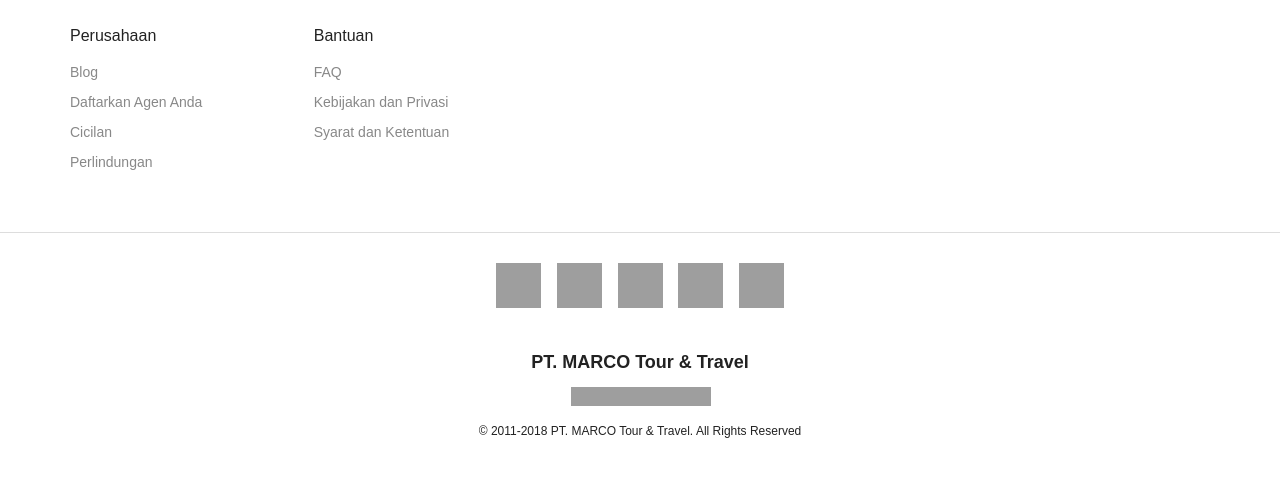
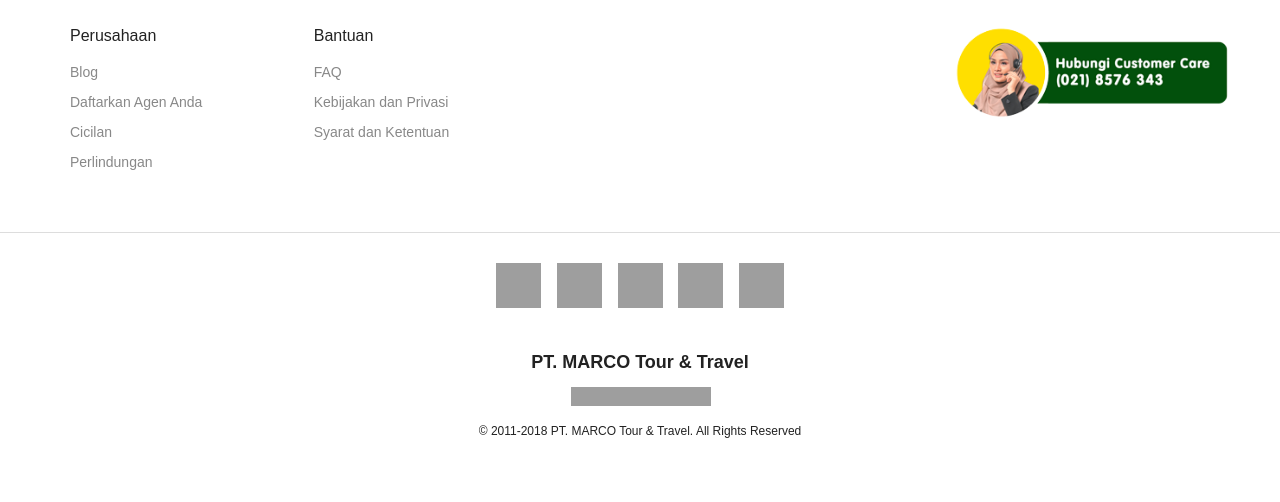
Before and after one commit to kemtol/marco, a Jekyll site: the page built from index.html, in a window 1280 px wide. Shown: the part 2205-2707 px from the top of the page. Built offline with Jekyll 4.4.1, drawn with Linux system fonts in a browser that asks for light colours; nearby versions of some CDN libraries; some web fonts are replaced; library files that are not in the unit come from our copies; grey boxes are pictures that could not be loaded.

Commit message:
Update default.html

```diff
--- a/_layouts/default.html
+++ b/_layouts/default.html
@@ -292,6 +292,11 @@
 							</div>
 						</div>
 					</div>
+					<div class="col-xs-3 pull-right">
+						<div class="customer-care clearfix">
+							<img src="{{site.baseurl}}/images/marco-cs.png" width="100%" alt="" style="margin-left: 6px;">
+						</div>
+					</div>
 				</div>
 			</div>
 		</div>
```
